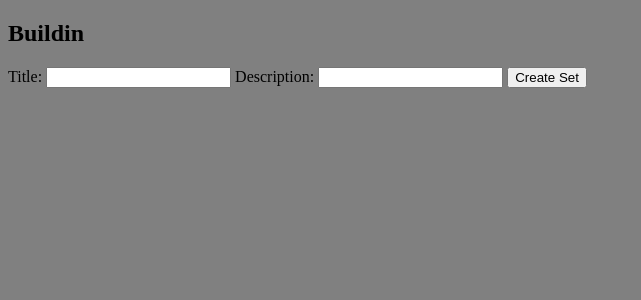
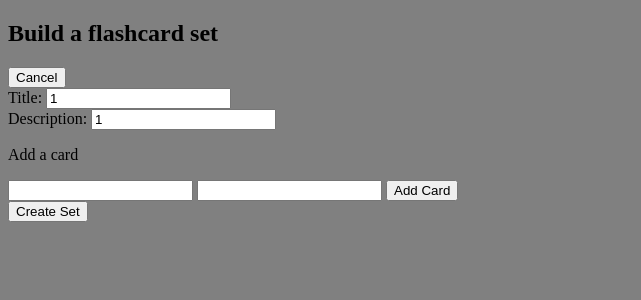
Before and after one commit to justinlindtx/flashcard-inator, a Flask app: page /buildset in a window 1280 px wide. Shown: the top 300 px of the page, without its empty margins (0-641 px from the left). Run offline with Flask 3, Linux system fonts and the light colour scheme; the visitor is signed in with stand-in values (Sample User, id 1).

Commit message:
Cards can be added to flashcard sets during set creation

```diff
--- a/models.py
+++ b/models.py
@@ -15,7 +15,7 @@ class User(db.Model):
 class FlashcardSet(db.Model):
 	id = db.Column(db.Integer, primary_key=True)
 	user_id = db.Column(db.Integer, db.ForeignKey('user.id'), nullable=False)
-	title = db.Column(db.String, nullable=False)
+	title = db.Column(db.String, default="New Set")
 	description = db.Column(db.String)
 	created_at = db.Column(db.DateTime, default=datetime.now)
 	last_updated = db.Column(db.DateTime, default=datetime.now)
--- a/server.py
+++ b/server.py
@@ -5,7 +5,7 @@ from flask import Flask, render_template, redirect, session, request, abort, url
 from flask_sqlalchemy import SQLAlchemy
 from werkzeug.security import generate_password_hash, check_password_hash
 from functools import wraps
-from models import db, User, FlashcardSet
+from models import db, User, FlashcardSet, Flashcard
 
 app = Flask(__name__)
 app.secret_key = 'unguessable-key'
@@ -33,7 +33,7 @@ def login():
 	username = request.form.get('username')
 	password = request.form.get('password')
 	user = User.query.filter_by(username=username).first()
-	if user and check_password_hash(user.password, password):
+	if user and password and check_password_hash(user.password, password):
 		session['user_id'] = user.id
 		return redirect(url_for('app_page'))
 	return render_template('login.html', error="Incorrect username/password combo")
@@ -46,7 +46,7 @@ def register():
 	password = request.form.get('password')
 	if User.query.filter_by(username=username).first():
 		return render_template('register.html', error="Username already taken")
-	user = User(username=username, password=generate_password_hash(password))
+	user = User(username=username, password=generate_password_hash(password)) # type: ignore
 	db.session.add(user)
 	db.session.commit()
 	return redirect(url_for('index'))
@@ -55,23 +55,93 @@ def register():
 @login_required
 def app_page():
 	user_id = session.get('user_id')
+	session.pop('set_id', None)
+	session.pop('set_title', None)
+	session.pop('set_desc', None)
 	sets = FlashcardSet.query.filter_by(user_id=user_id).order_by(FlashcardSet.last_updated).all()
 	return render_template('app.html', sets=sets)
 
 @app.route('/buildset')
 @login_required
-def build_set():
-	return render_template('buildset.html')
+def buildset():
+	set_id = session.get('set_id')
+	set_title = session.get('set_title', '')
+	set_desc = session.get('set_desc', '')
+	cards = []
+	if set_id:
+		cards = Flashcard.query.filter_by(set_id=set_id).all()
+	return render_template('buildset.html', cards=cards,
+						set_title=set_title, set_desc=set_desc)
 
-@app.route('/create', methods=["POST"])
-def create_set():
+@app.route('/add_element', methods=["POST"])
+@login_required
+def add_element():
 	user_id = session.get('user_id')
-	title = request.form.get('set_title')
-	description = request.form.get('set_desc')
-	set = FlashcardSet(user_id=user_id, title=title, description=description)
-	db.session.add(set)
-	db.session.commit()
+	front_text = request.form.get('front_text')
+	back_text = request.form.get('back_text')
+	set_id = session.get('set_id')
+
+	if set_id is None:
+		# Create the set (first card)
+		title = request.form.get('set_title')
+		description = request.form.get('set_desc')
+		set = FlashcardSet(user_id=user_id, title=title, description=description) # type: ignore
+		db.session.add(set)
+		db.session.flush()
+		# Store set info in session
+		session['set_id'] = set.id
+		session['set_title'] = title
+		session['set_desc'] = description
+		set_id = set.id
+
+	# Add the card to the set
+	card = Flashcard(set_id=set_id, front_text=front_text, back_text=back_text) # type: ignore
+	try:
+		db.session.add(card)
+		db.session.commit()
+		return redirect(url_for('buildset'))
+	except Exception as e:
+		return f"ERROR: {e}"
+
+@app.route('/delete_card/<int:id>')
+@login_required
+def delete_card(id:int):
+	deleted_card = Flashcard.query.get(id)
+	try:
+		db.session.delete(deleted_card)
+		db.session.commit()
+		return redirect(url_for('buildset'))
+	except Exception as e:
+		return f"ERROR: {e}"
+
+# Go back to main page after creating a set
+@app.route('/save_set')
+@login_required
+def save_set():
 	return redirect(url_for('app_page'))
+
+# Go back to main page and delete any in progress sets
+@app.route('/cancel_set')
+@login_required
+def cancel_set():
+	set_id = session.get('set_id')
+	if set_id:
+		canceled_set = FlashcardSet.query.get(set_id)
+		db.session.delete(canceled_set)
+		db.session.commit()
+	return redirect(url_for('app_page'))
+
+@app.route('/delete/<int:id>')
+@login_required
+def delete_set(id:int):
+	deleted_set = FlashcardSet.query.get(id)
+	try:
+		db.session.delete(deleted_set)
+		db.session.commit()
+		return redirect(url_for('app_page'))
+	except Exception as e:
+		return f"ERROR: {e}"
+
 
 @app.route('/logout', methods=["POST"])
 def logout():
--- a/templates/buildset.html
+++ b/templates/buildset.html
@@ -5,12 +5,45 @@
 {% endblock %}
 
 {% block body %}
-<h2>Buildin</h2>
-<form action="/create" method="POST">
-	<label for="set_title">Title:</label>
-	<input type="text" name="set_title" id="set_title" required>
-	<label for="set_desc">Description:</label>
-	<input type="text" name="set_desc" id="set_desc">
+<h2>Build a flashcard set</h2>
+<form action="/cancel_set" method="GET">
+	<button type="submit">Cancel</button>
+</form>
+<form action="/add_element" method="POST">
+	<div>
+		<label for="set_title">Title:</label>
+		<input type="text" name="set_title" id="set_title" value="{{set_title}}">
+	</div>
+	<div>
+		<label for="set_desc">Description:</label>
+		<input type="text" name="set_desc" id="set_desc" value="{{set_desc}}">
+	</div>
+	{% if cards | length < 1 %}
+	<p>Add a card</p>
+	{% else %}
+	<table id="flashcards">
+		<tr>
+			<th>Term</th>
+			<th>Definition</th>
+		</tr>
+		{% for card in cards %}
+		<tr>
+			<td>{{card.front_text}}</td>
+			<td>{{card.back_text}}</td>
+			<td>
+				<a href="/delete_card/{{card.id}}">Delete</a>
+			</td>
+		</tr>
+		{% endfor %}
+	</table>
+	{% endif %}
+	<div>
+		<input type="text" name="front_text" id="front_text">
+		<input type="text" name="back_text" id="back_text">
+		<button type="submit">Add Card</button>
+	</div>
+</form>
+<form action="/save_set" method="GET">
 	<button type="submit">Create Set</button>
 </form>
 {% endblock %}
```
Also changed, not shown: templates/study.html (added, +12 -0 lines).
